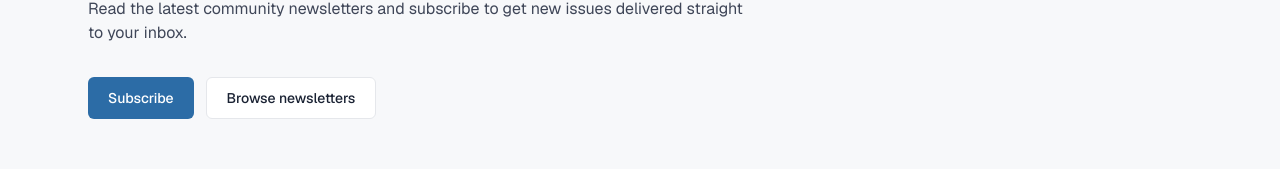
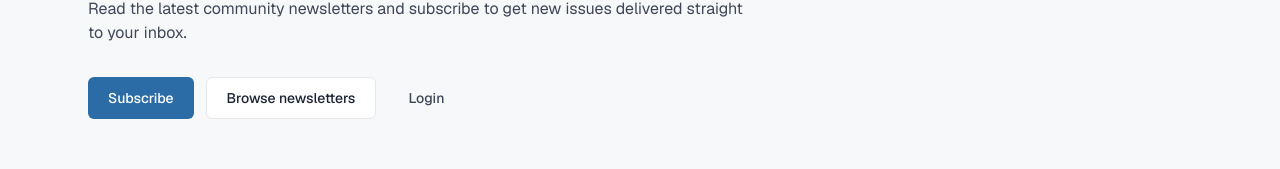
Before and after one commit to franky2018/COMMUNITY_NEWSLETTER_APP, a Next.js app in the folder client/: page / in a window 1280 px wide. Shown: the part 268-437 px from the top of the page. Built offline with nearby package versions, Linux system fonts and the light colour scheme; no server answers.

Commit message:
add_login_button

```diff
--- a/client/app/(public)/page.tsx
+++ b/client/app/(public)/page.tsx
@@ -33,6 +33,12 @@ export default function PublicHomePage() {
               >
                 Browse newsletters
               </Link>
+              <Link
+                href="/auth/login"
+                className={buttonClasses({ variant: "ghost", className: "px-5 py-2.5" })}
+              >
+                Login
+              </Link>
             </div>
           </div>
         </div>
```
